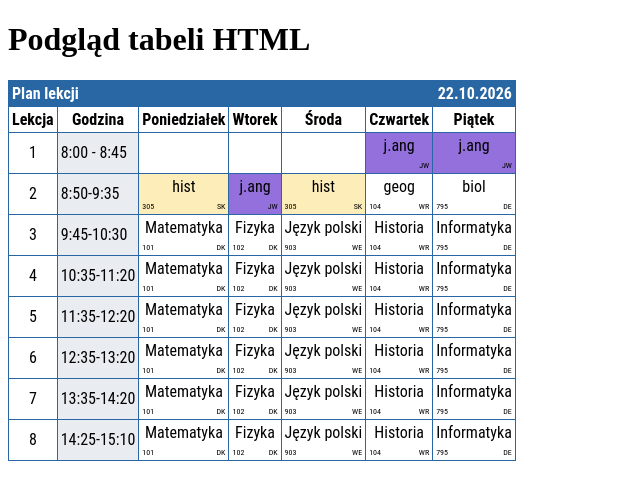
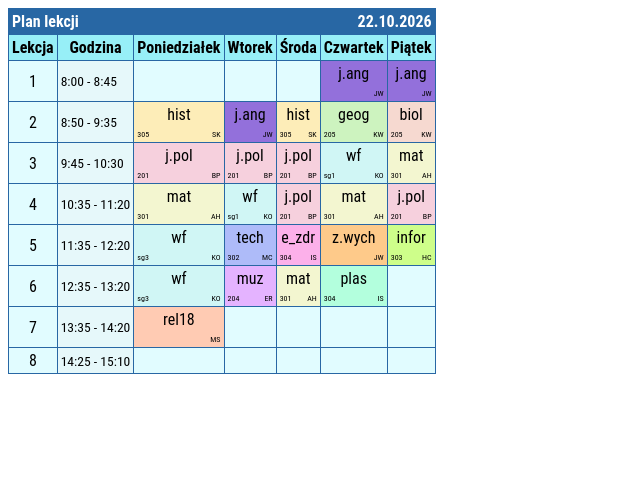
Before and after one commit to tombaczynski/public, a Jekyll site: the page varia/plan_lekcji/tabela_planu_html.html, which Jekyll copies as it is, in a window 1280 px wide. Shown: the top 500 px of the page, without its empty margins (0-640 px from the left). Built offline with Jekyll 4.4.1, drawn with Linux system fonts in a browser that asks for light colours.

Commit message:
ready plan lekcji

```diff
--- a/varia/plan_lekcji/style1.css
+++ b/varia/plan_lekcji/style1.css
@@ -19,6 +19,7 @@ main:has(.szeroka-tabela) {
     border-collapse: collapse;
     /* border-radius: 19px; */
     font-family: 'Roboto Condensed', sans-serif;
+    background-color: #e1fcff;
 }
 
 :where(.szeroka-tabela) th,
@@ -53,3 +54,8 @@ main:has(.szeroka-tabela) {
 .komorka-numeru-lekcji {
     text-align: center;
 }
+
+.komorka-godzin-lekcji {
+    font-size: 85%;
+    background-color: #e6f8fa;
+}
--- a/varia/plan_lekcji/tabela_planu_html.html
+++ b/varia/plan_lekcji/tabela_planu_html.html
@@ -3,18 +3,17 @@
 <head>
   <meta charset="utf-8">
   <meta name="viewport" content="width=device-width, initial-scale=1">
-  <title>Podgląd tabeli HTML</title>
+  <title>Plan lekcji</title>
   <link rel="stylesheet" href="style1.css">
 </head>
 <body>
-  <h1>Podgląd tabeli HTML</h1>
 
   <table class="szeroka-tabela">
   <tr>
     <th colspan="6" style="text-align: left; border-right: none; background-color: #2867a4; color: white;">Plan lekcji</th>
     <th colspan="6" style="text-align: right; border-left: none; background-color: #2867a4; color: white;">22.10.2026</th>
   </tr>
-  <tr>
+  <tr style="background-color: #97eff7;">
     <th>Lekcja</th>
     <th>Godzina</th>
     <th colspan="2">Poniedziałek</th>
@@ -25,7 +24,7 @@
   </tr>
   <tr>
     <td rowspan="2" class="komorka-numeru-lekcji">1</td>
-    <td rowspan="2" style="background-color: #e9ecf0;">8:00 - 8:45</td>
+    <td rowspan="2" class="komorka-godzin-lekcji">8:00 - 8:45</td>
     <td colspan="2" class="komorka-lekcji"></td>
     <td colspan="2" class="komorka-lekcji"></td>
     <td colspan="2" class="komorka-lekcji"></td>
@@ -46,12 +45,12 @@
   </tr>
   <tr>
     <td rowspan="2" class="komorka-numeru-lekcji">2</td>
-    <td rowspan="2" style="background-color: #e9ecf0;">8:50-9:35</td>
+    <td rowspan="2" class="komorka-godzin-lekcji">8:50 - 9:35</td>
     <td colspan="2" class="komorka-lekcji" style="background-color: #FDEDB8;">hist</td>
     <td colspan="2" class="komorka-lekcji" style="background-color: #9370DB;">j.ang</td>
     <td colspan="2" class="komorka-lekcji" style="background-color: #FDEDB8;">hist</td>
-    <td colspan="2" class="komorka-lekcji">geog</td>
-    <td colspan="2" class="komorka-lekcji">biol</td>
+    <td colspan="2" class="komorka-lekcji" style="background-color: #cdf3bf;">geog</td>
+    <td colspan="2" class="komorka-lekcji" style="background-color: #f6d9d0;">biol</td>
   </tr>
   <tr>
     <td class="numer-sali" style="background-color: #FDEDB8;">305</td>
@@ -60,136 +59,136 @@
     <td class="inicjaly-nauczyciela" style="background-color: #9370DB;">JW</td>
     <td class="numer-sali" style="background-color: #FDEDB8;">305</td>
     <td class="inicjaly-nauczyciela" style="background-color: #FDEDB8;">SK</td>
-    <td class="numer-sali">104</td>
-    <td class="inicjaly-nauczyciela">WR</td>
-    <td class="numer-sali">795</td>
-    <td class="inicjaly-nauczyciela">DE</td>
+    <td class="numer-sali" style="background-color: #cdf3bf;">205</td>
+    <td class="inicjaly-nauczyciela" style="background-color: #cdf3bf;">KW</td>
+    <td class="numer-sali" style="background-color: #f6d9d0;">205</td>
+    <td class="inicjaly-nauczyciela" style="background-color: #f6d9d0;">KW</td>
   </tr>
   <tr>
     <td rowspan="2" class="komorka-numeru-lekcji">3</td>
-    <td rowspan="2" style="background-color: #e9ecf0;">9:45-10:30</td>
-    <td colspan="2" class="komorka-lekcji">Matematyka</td>
-    <td colspan="2" class="komorka-lekcji">Fizyka</td>
-    <td colspan="2" class="komorka-lekcji">Język polski</td>
-    <td colspan="2" class="komorka-lekcji">Historia</td>
-    <td colspan="2" class="komorka-lekcji">Informatyka</td>
+    <td rowspan="2" class="komorka-godzin-lekcji">9:45 - 10:30</td>
+    <td colspan="2" class="komorka-lekcji" style="background-color: #f6d0dd;">j.pol</td>
+    <td colspan="2" class="komorka-lekcji" style="background-color: #f6d0dd;">j.pol</td>
+    <td colspan="2" class="komorka-lekcji" style="background-color: #f6d0dd;">j.pol</td>
+    <td colspan="2" class="komorka-lekcji" style="background-color: #d0f6f5;">wf</td>
+    <td colspan="2" class="komorka-lekcji" style="background-color: #f3f6d0;">mat</td>
   </tr>
   <tr>
-    <td class="numer-sali">101</td>
-    <td class="inicjaly-nauczyciela">DK</td>
-    <td class="numer-sali">102</td>
-    <td class="inicjaly-nauczyciela">DK</td>
-    <td class="numer-sali">903</td>
-    <td class="inicjaly-nauczyciela">WE</td>
-    <td class="numer-sali">104</td>
-    <td class="inicjaly-nauczyciela">WR</td>
-    <td class="numer-sali">795</td>
-    <td class="inicjaly-nauczyciela">DE</td>
+    <td class="numer-sali" style="background-color: #f6d0dd;">201</td>
+    <td class="inicjaly-nauczyciela" style="background-color: #f6d0dd;">BP</td>
+    <td class="numer-sali" style="background-color: #f6d0dd;">201</td>
+    <td class="inicjaly-nauczyciela" style="background-color: #f6d0dd;">BP</td>
+    <td class="numer-sali" style="background-color: #f6d0dd;">201</td>
+    <td class="inicjaly-nauczyciela" style="background-color: #f6d0dd;">BP</td>
+    <td class="numer-sali" style="background-color: #d0f6f5;">sg1</td>
+    <td class="inicjaly-nauczyciela" style="background-color: #d0f6f5;">KO</td>
+    <td class="numer-sali" style="background-color: #f3f6d0;">301</td>
+    <td class="inicjaly-nauczyciela" style="background-color: #f3f6d0;">AH</td>
   </tr>
   <tr>
     <td rowspan="2" class="komorka-numeru-lekcji">4</td>
-    <td rowspan="2" style="background-color: #e9ecf0;">10:35-11:20</td>
-    <td colspan="2" class="komorka-lekcji">Matematyka</td>
-    <td colspan="2" class="komorka-lekcji">Fizyka</td>
-    <td colspan="2" class="komorka-lekcji">Język polski</td>
-    <td colspan="2" class="komorka-lekcji">Historia</td>
-    <td colspan="2" class="komorka-lekcji">Informatyka</td>
+    <td rowspan="2" class="komorka-godzin-lekcji">10:35 - 11:20</td>
+    <td colspan="2" class="komorka-lekcji" style="background-color: #f3f6d0;">mat</td>
+    <td colspan="2" class="komorka-lekcji" style="background-color: #d0f6f5;">wf</td>
+    <td colspan="2" class="komorka-lekcji" style="background-color: #f6d0dd;">j.pol</td>
+    <td colspan="2" class="komorka-lekcji" style="background-color: #f3f6d0;">mat</td>
+    <td colspan="2" class="komorka-lekcji" style="background-color: #f6d0dd;">j.pol</td>
   </tr>
   <tr>
-    <td class="numer-sali">101</td>
-    <td class="inicjaly-nauczyciela">DK</td>
-    <td class="numer-sali">102</td>
-    <td class="inicjaly-nauczyciela">DK</td>
-    <td class="numer-sali">903</td>
-    <td class="inicjaly-nauczyciela">WE</td>
-    <td class="numer-sali">104</td>
-    <td class="inicjaly-nauczyciela">WR</td>
-    <td class="numer-sali">795</td>
-    <td class="inicjaly-nauczyciela">DE</td>
+    <td class="numer-sali" style="background-color: #f3f6d0;">301</td>
+    <td class="inicjaly-nauczyciela" style="background-color: #f3f6d0;">AH</td>
+    <td class="numer-sali" style="background-color: #d0f6f5;">sg1</td>
+    <td class="inicjaly-nauczyciela" style="background-color: #d0f6f5;">KO</td>
+    <td class="numer-sali" style="background-color: #f6d0dd;">201</td>
+    <td class="inicjaly-nauczyciela" style="background-color: #f6d0dd;">BP</td>
+    <td class="numer-sali" style="background-color: #f3f6d0;">301</td>
+    <td class="inicjaly-nauczyciela" style="background-color: #f3f6d0;">AH</td>
+    <td class="numer-sali" style="background-color: #f6d0dd;">201</td>
+    <td class="inicjaly-nauczyciela" style="background-color: #f6d0dd;">BP</td>
   </tr>
   <tr>
     <td rowspan="2" class="komorka-numeru-lekcji">5</td>
-    <td rowspan="2" style="background-color: #e9ecf0;">11:35-12:20</td>
-    <td colspan="2" class="komorka-lekcji">Matematyka</td>
-    <td colspan="2" class="komorka-lekcji">Fizyka</td>
-    <td colspan="2" class="komorka-lekcji">Język polski</td>
-    <td colspan="2" class="komorka-lekcji">Historia</td>
-    <td colspan="2" class="komorka-lekcji">Informatyka</td>
+    <td rowspan="2" class="komorka-godzin-lekcji">11:35 - 12:20</td>
+    <td colspan="2" class="komorka-lekcji" style="background-color: #d0f6f5;">wf</td>
+    <td colspan="2" class="komorka-lekcji" style="background-color: #aebbf9;">tech</td>
+    <td colspan="2" class="komorka-lekcji" style="background-color: #fcb0ea;">e_zdr</td>
+    <td colspan="2" class="komorka-lekcji" style="background-color: #feca8a;">z.wych</td>
+    <td colspan="2" class="komorka-lekcji" style="background-color: #cefe8a;">infor</td>
   </tr>
   <tr>
-    <td class="numer-sali">101</td>
-    <td class="inicjaly-nauczyciela">DK</td>
-    <td class="numer-sali">102</td>
-    <td class="inicjaly-nauczyciela">DK</td>
-    <td class="numer-sali">903</td>
-    <td class="inicjaly-nauczyciela">WE</td>
-    <td class="numer-sali">104</td>
-    <td class="inicjaly-nauczyciela">WR</td>
-    <td class="numer-sali">795</td>
-    <td class="inicjaly-nauczyciela">DE</td>
+    <td class="numer-sali" style="background-color: #d0f6f5;">sg3</td>
+    <td class="inicjaly-nauczyciela" style="background-color: #d0f6f5;">KO</td>
+    <td class="numer-sali" style="background-color: #aebbf9;">302</td>
+    <td class="inicjaly-nauczyciela" style="background-color: #aebbf9;">MC</td>
+    <td class="numer-sali" style="background-color: #fcb0ea;">304</td>
+    <td class="inicjaly-nauczyciela" style="background-color: #fcb0ea;">IS</td>
+    <td class="numer-sali" style="background-color: #feca8a;"></td>
+    <td class="inicjaly-nauczyciela" style="background-color: #feca8a;">JW</td>
+    <td class="numer-sali" style="background-color: #cefe8a;">303</td>
+    <td class="inicjaly-nauczyciela" style="background-color: #cefe8a;">HC</td>
   </tr>
   <tr>
     <td rowspan="2" class="komorka-numeru-lekcji">6</td>
-    <td rowspan="2" style="background-color: #e9ecf0;">12:35-13:20</td>
-    <td colspan="2" class="komorka-lekcji">Matematyka</td>
-    <td colspan="2" class="komorka-lekcji">Fizyka</td>
-    <td colspan="2" class="komorka-lekcji">Język polski</td>
-    <td colspan="2" class="komorka-lekcji">Historia</td>
-    <td colspan="2" class="komorka-lekcji">Informatyka</td>
+    <td rowspan="2" class="komorka-godzin-lekcji">12:35 - 13:20</td>
+    <td colspan="2" class="komorka-lekcji" style="background-color: #d0f6f5;">wf</td>
+    <td colspan="2" class="komorka-lekcji" style="background-color: #e4b3ff;">muz</td>
+    <td colspan="2" class="komorka-lekcji" style="background-color: #f3f6d0;">mat</td>
+    <td colspan="2" class="komorka-lekcji" style="background-color: #b3ffdd;">plas</td>
+    <td colspan="2" class="komorka-lekcji"></td>
   </tr>
   <tr>
-    <td class="numer-sali">101</td>
-    <td class="inicjaly-nauczyciela">DK</td>
-    <td class="numer-sali">102</td>
-    <td class="inicjaly-nauczyciela">DK</td>
-    <td class="numer-sali">903</td>
-    <td class="inicjaly-nauczyciela">WE</td>
-    <td class="numer-sali">104</td>
-    <td class="inicjaly-nauczyciela">WR</td>
-    <td class="numer-sali">795</td>
-    <td class="inicjaly-nauczyciela">DE</td>
+    <td class="numer-sali" style="background-color: #d0f6f5;">sg3</td>
+    <td class="inicjaly-nauczyciela" style="background-color: #d0f6f5;">KO</td>
+    <td class="numer-sali" style="background-color: #e4b3ff;">204</td>
+    <td class="inicjaly-nauczyciela" style="background-color: #e4b3ff;">ER</td>
+    <td class="numer-sali" style="background-color: #f3f6d0;">301</td>
+    <td class="inicjaly-nauczyciela" style="background-color: #f3f6d0;">AH</td>
+    <td class="numer-sali" style="background-color: #b3ffdd;">304</td>
+    <td class="inicjaly-nauczyciela" style="background-color: #b3ffdd;">IS</td>
+    <td class="numer-sali"></td>
+    <td class="inicjaly-nauczyciela"></td>
   </tr>
   <tr>
     <td rowspan="2" class="komorka-numeru-lekcji">7</td>
-    <td rowspan="2" style="background-color: #e9ecf0;">13:35-14:20</td>
-    <td colspan="2" class="komorka-lekcji">Matematyka</td>
-    <td colspan="2" class="komorka-lekcji">Fizyka</td>
-    <td colspan="2" class="komorka-lekcji">Język polski</td>
-    <td colspan="2" class="komorka-lekcji">Historia</td>
-    <td colspan="2" class="komorka-lekcji">Informatyka</td>
+    <td rowspan="2" class="komorka-godzin-lekcji">13:35 - 14:20</td>
+    <td colspan="2" class="komorka-lekcji" style="background-color: #ffcbb3;">rel18</td>
+    <td colspan="2" class="komorka-lekcji"></td>
+    <td colspan="2" class="komorka-lekcji"></td>
+    <td colspan="2" class="komorka-lekcji"></td>
+    <td colspan="2" class="komorka-lekcji"></td>
   </tr>
   <tr>
-    <td class="numer-sali">101</td>
-    <td class="inicjaly-nauczyciela">DK</td>
-    <td class="numer-sali">102</td>
-    <td class="inicjaly-nauczyciela">DK</td>
-    <td class="numer-sali">903</td>
-    <td class="inicjaly-nauczyciela">WE</td>
-    <td class="numer-sali">104</td>
-    <td class="inicjaly-nauczyciela">WR</td>
-    <td class="numer-sali">795</td>
-    <td class="inicjaly-nauczyciela">DE</td>
+    <td class="numer-sali" style="background-color: #ffcbb3;"></td>
+    <td class="inicjaly-nauczyciela" style="background-color: #ffcbb3;">MS</td>
+    <td class="numer-sali"></td>
+    <td class="inicjaly-nauczyciela"></td>
+    <td class="numer-sali"></td>
+    <td class="inicjaly-nauczyciela"></td>
+    <td class="numer-sali"></td>
+    <td class="inicjaly-nauczyciela"></td>
+    <td class="numer-sali"></td>
+    <td class="inicjaly-nauczyciela"></td>
   </tr>
   <tr>
     <td rowspan="2" class="komorka-numeru-lekcji">8</td>
-    <td rowspan="2" style="background-color: #e9ecf0;">14:25-15:10</td>
-    <td colspan="2" class="komorka-lekcji">Matematyka</td>
-    <td colspan="2" class="komorka-lekcji">Fizyka</td>
-    <td colspan="2" class="komorka-lekcji">Język polski</td>
-    <td colspan="2" class="komorka-lekcji">Historia</td>
-    <td colspan="2" class="komorka-lekcji">Informatyka</td>
+    <td rowspan="2" class="komorka-godzin-lekcji">14:25 - 15:10</td>
+    <td colspan="2" class="komorka-lekcji"></td>
+    <td colspan="2" class="komorka-lekcji"></td>
+    <td colspan="2" class="komorka-lekcji"></td>
+    <td colspan="2" class="komorka-lekcji"></td>
+    <td colspan="2" class="komorka-lekcji"></td>
   </tr>
   <tr>
-    <td class="numer-sali">101</td>
-    <td class="inicjaly-nauczyciela">DK</td>
-    <td class="numer-sali">102</td>
-    <td class="inicjaly-nauczyciela">DK</td>
-    <td class="numer-sali">903</td>
-    <td class="inicjaly-nauczyciela">WE</td>
-    <td class="numer-sali">104</td>
-    <td class="inicjaly-nauczyciela">WR</td>
-    <td class="numer-sali">795</td>
-    <td class="inicjaly-nauczyciela">DE</td>
+    <td class="numer-sali"></td>
+    <td class="inicjaly-nauczyciela"></td>
+    <td class="numer-sali"></td>
+    <td class="inicjaly-nauczyciela"></td>
+    <td class="numer-sali"></td>
+    <td class="inicjaly-nauczyciela"></td>
+    <td class="numer-sali"></td>
+    <td class="inicjaly-nauczyciela"></td>
+    <td class="numer-sali"></td>
+    <td class="inicjaly-nauczyciela"></td>
   </tr>
 </table>
 
```
